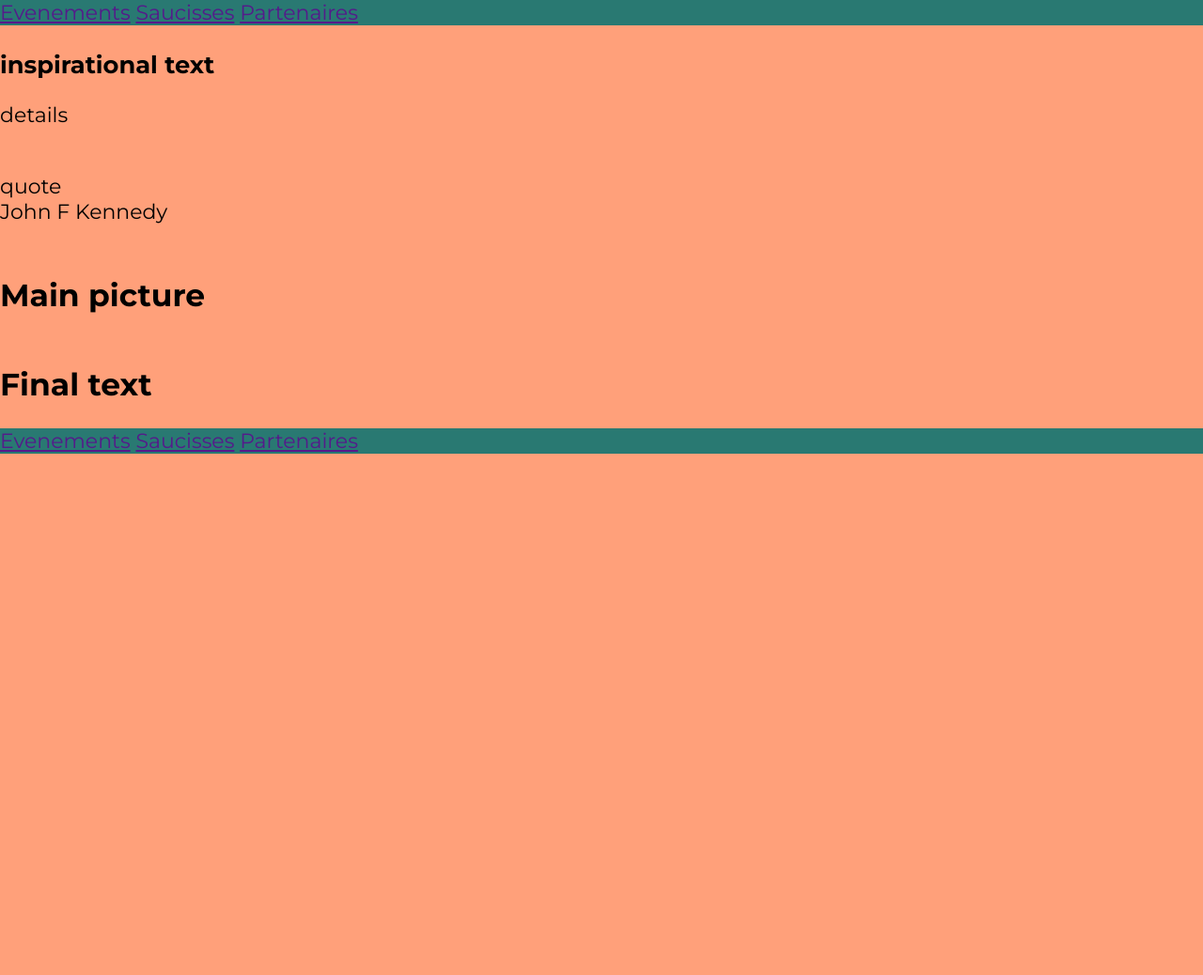
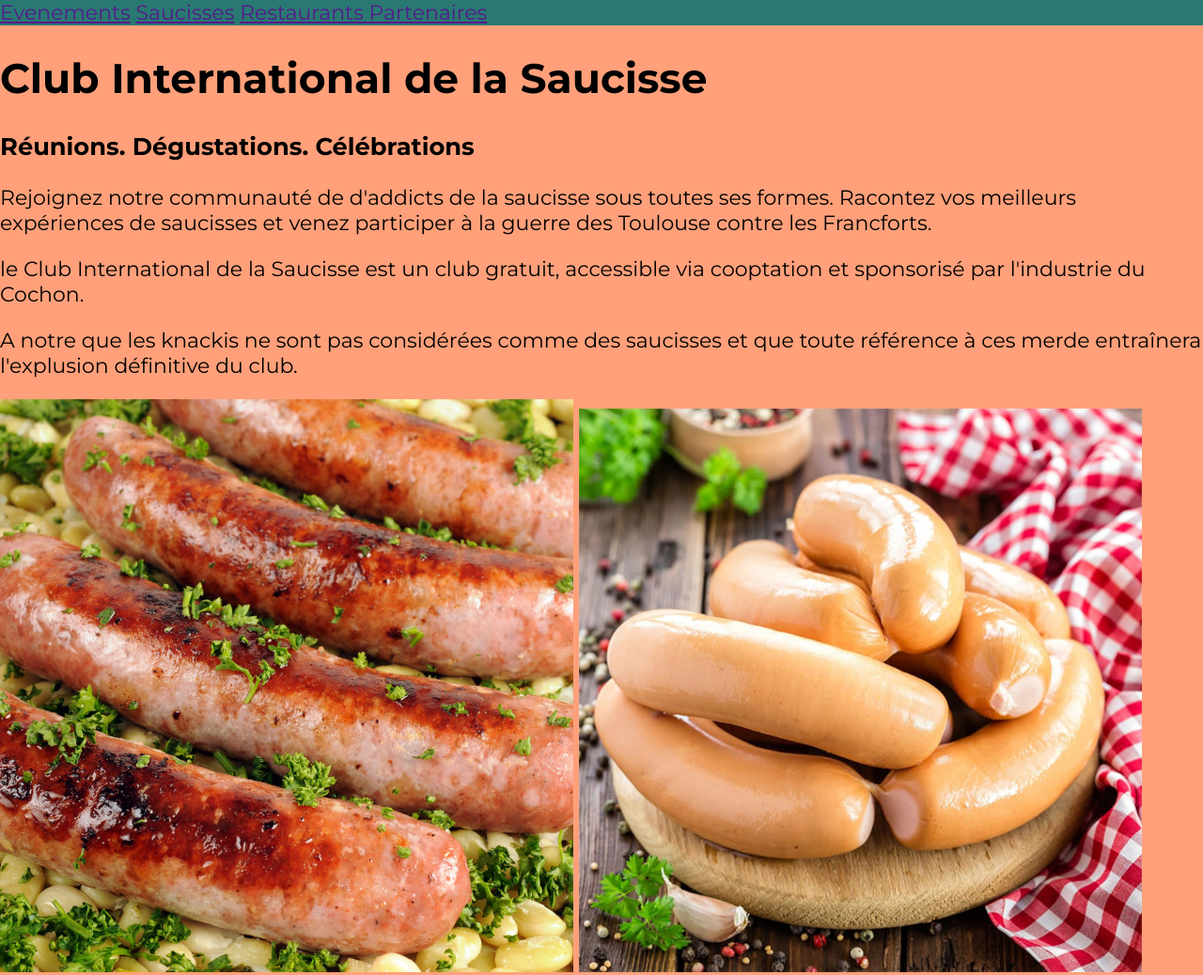
Before and after one commit to JeffFromParis/Responsive-Club-Website, a plain HTML site: page index.html in a window 1280 px wide. Shown: the top 1038 px of the page at 94% size. Before the commit the page ends 800 px from the top, so only its background shows below. Drawn offline with Linux system fonts and the light colour scheme.

Commit message:
Add content to html in the banner, the intro, the quote and the main-pic sections

```diff
--- a/index.html
+++ b/index.html
@@ -9,48 +9,53 @@
     <link rel="preconnect" href="https://fonts.gstatic.com" crossorigin>
     <link href="https://fonts.googleapis.com/css2?family=Montserrat:ital,wght@0,200;0,400;0,700;1,200;1,400;1,700&display=swap" rel="stylesheet">
     <link rel="stylesheet" href="./styles.css">
-    <title>le club de la saucisse</title>
+    <title>Club International de la Saucisse</title>
 </head>
 <body>
         <header>
             <nav>
                 <a href="">Evenements</a>
                 <a href="">Saucisses</a>
-                <a href="">Partenaires</a>
+                <a href="">Restaurants Partenaires</a>
             </nav>
         </header>
         <main>
-            <banner></banner>
+            <banner>
+                <h1>Club International de la Saucisse</h1>
+            </banner>
             <section id = "introduction-section">
-                <h3>inspirational text</h3>
-                <p>details</p>
+                <h3>Réunions. Dégustations. Célébrations</h3>
+                <p>Rejoignez notre communauté de d'addicts de la saucisse sous toutes ses formes. Racontez vos meilleurs expériences de saucisses et venez participer à la guerre des Toulouse contre les Francforts.</p>
+                <p>le Club International de la Saucisse est un club gratuit, accessible via cooptation et sponsorisé par l'industrie du Cochon.</p>
+                <p>A notre que les knackis ne sont pas considérées comme des saucisses et que toute référence à ces merde entraînera l'explusion définitive du club.</p>
                 <div class = "img-container">
-                    <img src="" alt="">
-                    <img src="" alt="">
-                    <img src="" alt="">
+                    <img src="./img/toulouse.jpg" alt="saucisses de Toulouse">
+                    <img src="./img/francfort.jpg" alt="saucisses de Francfort">
+                    <img src="./img/morteau.png" alt="saucisses de Morteau">
                 </div>
             </section>
             <section id = "quote-section">
-                <div id="quote">quote</div>
-                <div id="quote-author">John F Kennedy</div>
+                <div id="quote">Most Russians don't care whether they are ruled by fascists or communists or even Martians as long as they can buy six kinds of sausage in the store and lots of cheap vodka.</div>
+                <div id="quote-author">Alexander Lebed, Général de l'armée Russe, 1950-1952.</div>
             </section>
             <section id = "details-section">
+                <h2>Ci-dessous, de superbes images de saucisses, parce qu'on adore ça:</h2>
                 <div class = "img-container">
                     <img src="" alt="">
                     <img src="" alt="">
                     <img src="" alt="">
                 </div>
                 <div id = "main-pic">
-                    <h2>Main picture</h2>
-                    <img src="" alt="">
+                    <h2>Rejoins-nous vite !</h2>
+                    <img src="./img/bratwurst.jpg" alt="bratwurts">
                 </div>
-                <h2>Final text</h2>
+                <h2>On se retrouve chaque jeudi à 19h pour déguster ensemble des saucisses. Chacun ramène les siennes attention!</h2>
             </section>
         </main>
         <footer>
             <a href="">Evenements</a>
             <a href="">Saucisses</a>
-            <a href="">Partenaires</a>
+            <a href="">Restaurants Partenaires</a>
         </footer>
     </body>
 </html>
```
Also changed, not shown: img/bratwurst.jpg (added), img/francfort.jpg (added), img/morteau.png (added), img/toulouse.jpg (added).
